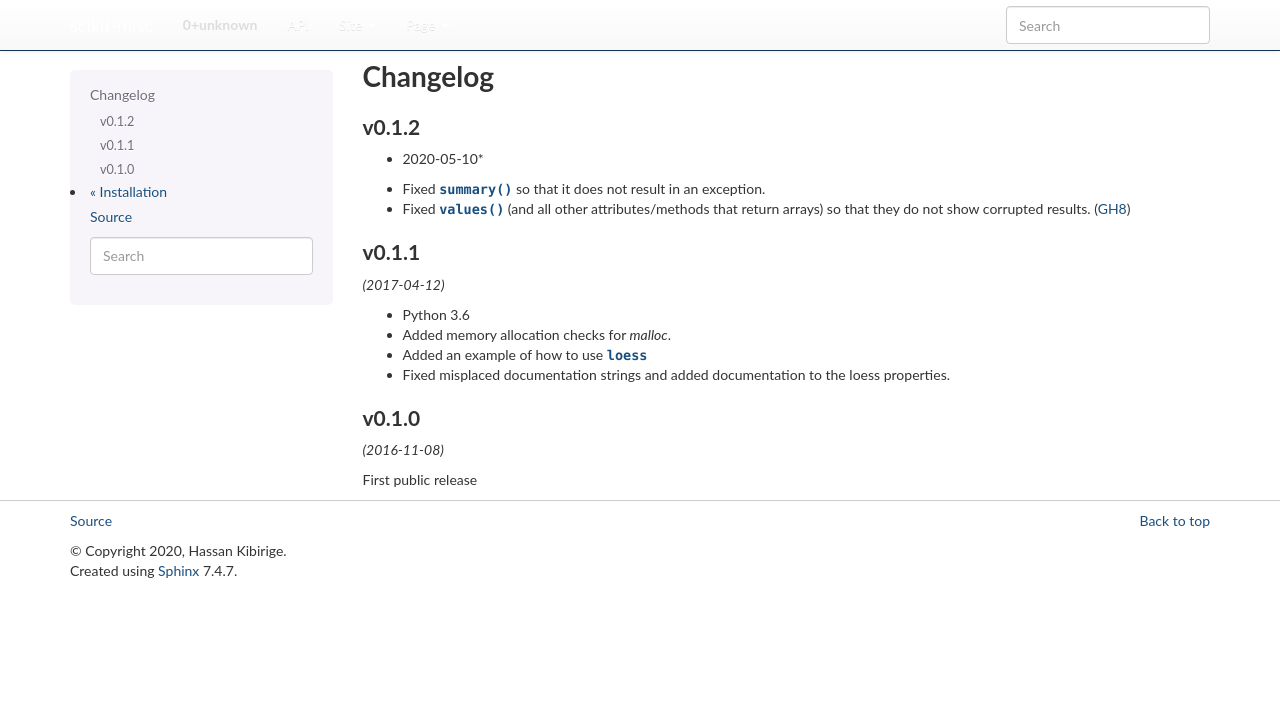
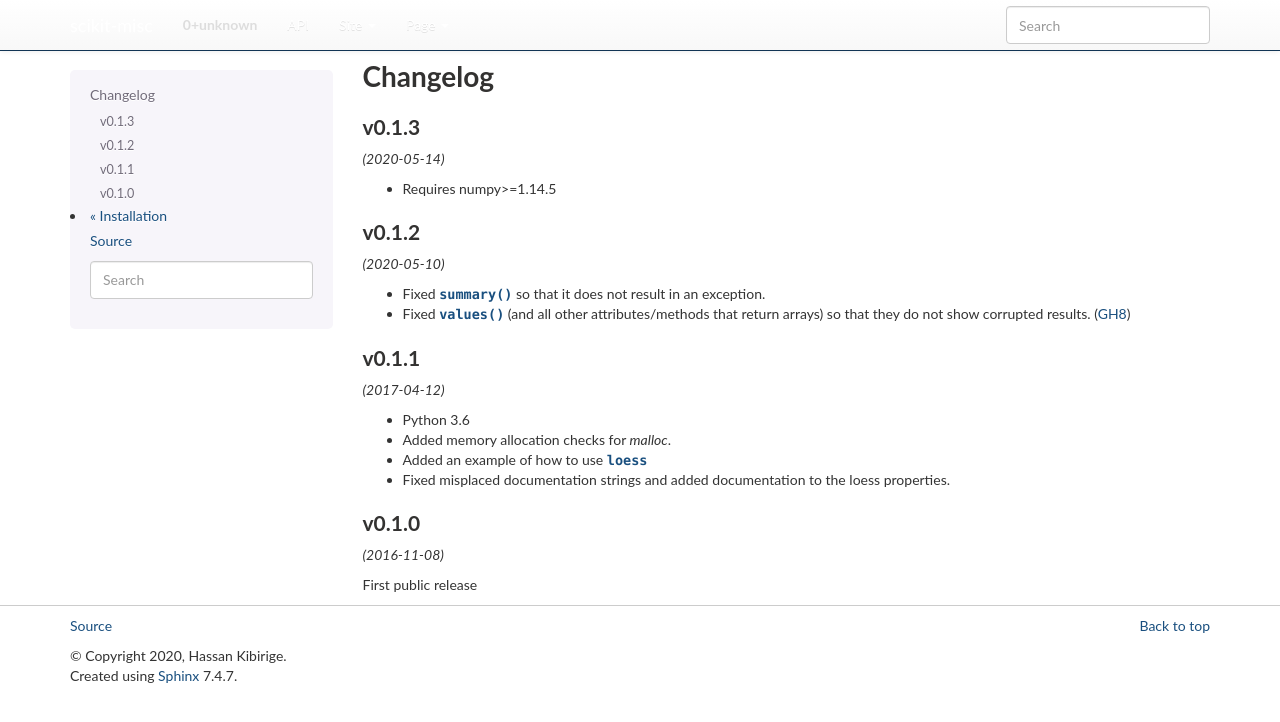
Before and after one commit to has2k1/scikit-misc, a Sphinx documentation site: the page built from doc/changelog.rst, in a window 1280 px wide. Shown: the top 722 px of the page. Built offline with Sphinx 7.4.7, drawn with Linux system fonts in a browser that asks for light colours; nearby versions of some CDN libraries; library files that are not in the unit come from our copies.

Commit message:
Bump numpy>=1.14.5

```diff
--- a/doc/changelog.rst
+++ b/doc/changelog.rst
@@ -1,9 +1,15 @@
 Changelog
 =========
 
+v0.1.3
+------
+*(2020-05-14)*
+
+- Requires numpy>=1.14.5
+
 v0.1.2
 ------
-* 2020-05-10*
+*(2020-05-10)*
 
 - Fixed :meth:`~skmisc.loess.loess_output.summary` so that it
   does not result in an exception.
--- a/setup.py
+++ b/setup.py
@@ -117,14 +117,14 @@ def setup_requires():
     """
     from pkg_resources import parse_version
     required = ['cython>=0.29.0']
-    numpy_requirement = 'numpy>=1.7.1'
+    numpy_requirement = 'numpy>=1.14.5'
 
     try:
         import numpy
     except Exception:
         required.append(numpy_requirement)
     else:
-        if parse_version(numpy.__version__) < parse_version('1.7.1'):
+        if parse_version(numpy.__version__) < parse_version('1.14.5'):
             required.append(numpy_requirement)
 
     return required
```
